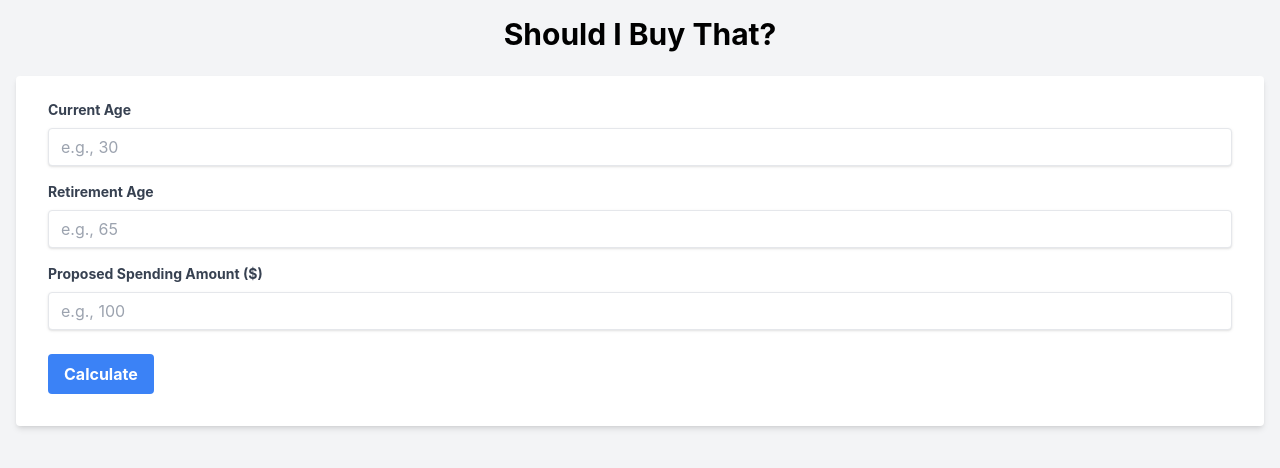
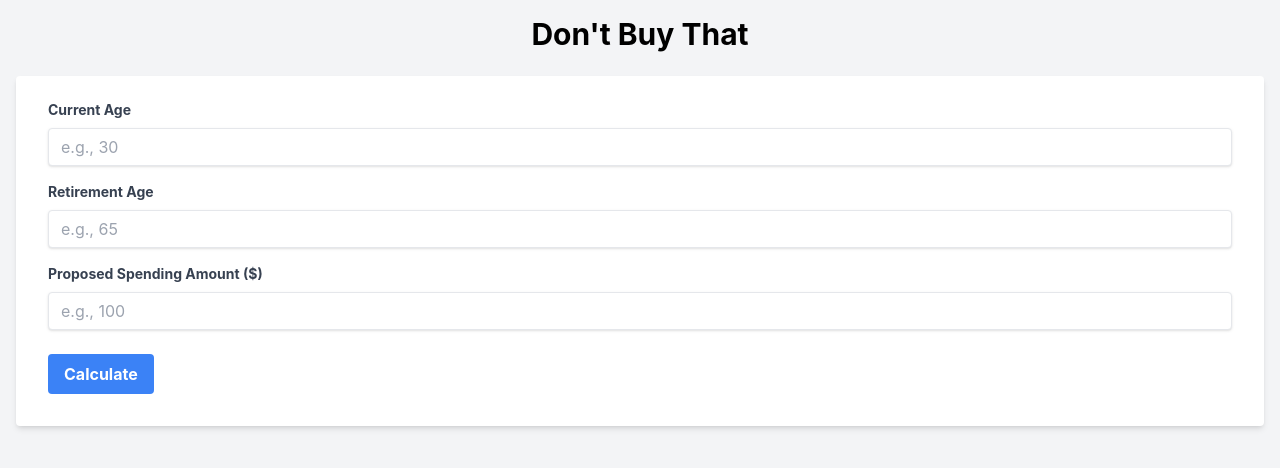
Before and after one commit to collincollins/dont-buy-that, a React (Create React App) app: page / in a window 1280 px wide. Shown: the top 468 px of the page. Built offline with nearby package versions, Linux system fonts and the light colour scheme; the HTML template or start-up script is replaced by a standard one.

Commit message:
changes for deployment

```diff
--- a/package.json
+++ b/package.json
@@ -37,6 +37,7 @@
     ]
   },
   "devDependencies": {
+    "@babel/plugin-proposal-private-property-in-object": "^7.21.11",
     "autoprefixer": "^10.4.20",
     "postcss": "^8.5.1",
     "tailwindcss": "^3.4.17"
--- a/src/components/Dashboard.js
+++ b/src/components/Dashboard.js
@@ -2,7 +2,6 @@
 import React, { useEffect, useState } from 'react';
 import InputForm from './InputForm';
 import Results from './Results';
-// Removed: import ExportData from './ExportData';
 import { calculateFutureValue } from '../utils/calculations';
 
 function Dashboard() {
@@ -22,10 +21,9 @@ function Dashboard() {
 
   return (
     <div className="container mx-auto p-4">
-      <h1 className="text-3xl font-bold text-center mb-6">Should I Buy That?</h1>
+      <h1 className="text-3xl font-bold text-center mb-6">Don't Buy That</h1>
       <InputForm onAddEntry={addEntry} />
       {entry && <Results entry={entry} />}
-      {/* Removed: <ExportData entries={entry ? [entry] : []} /> */}
     </div>
   );
 }
```
Also changed, not shown: 1 other file (tests, documents, lock files or other folders).
